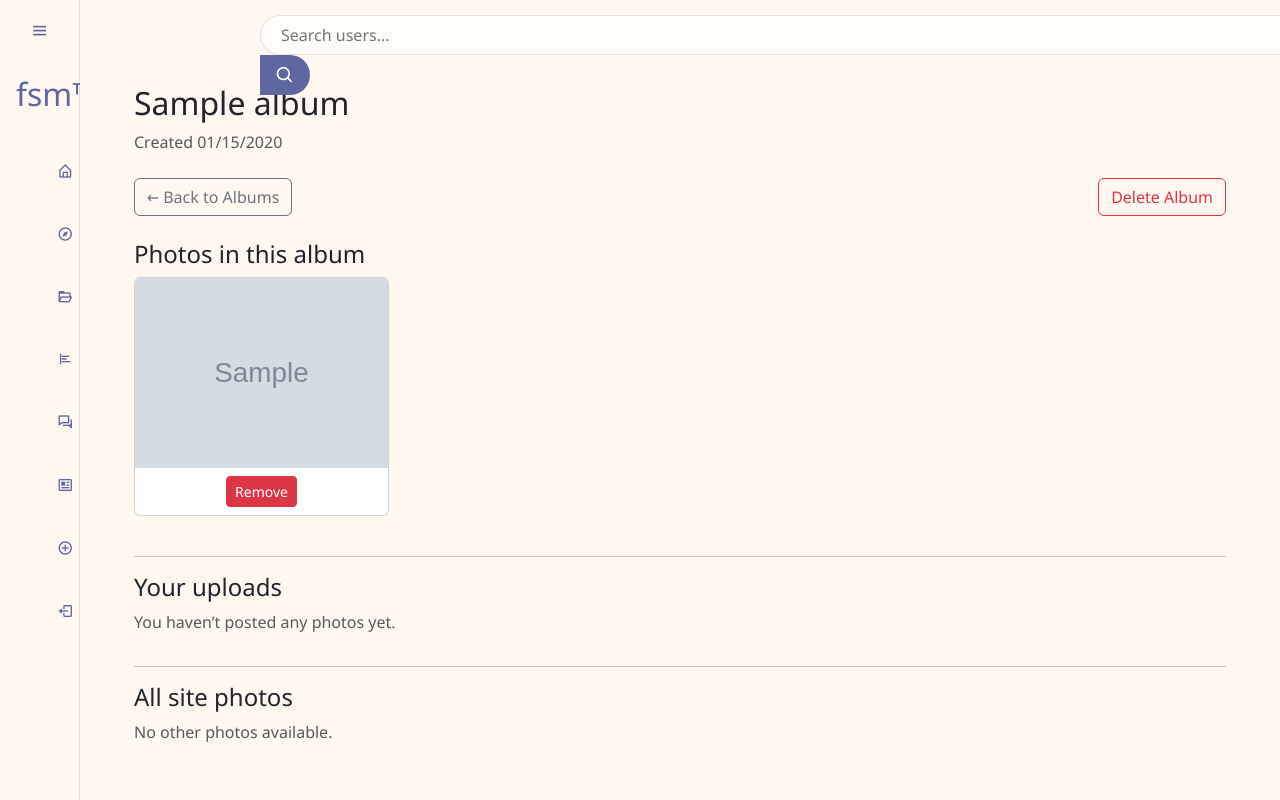
After one commit to niko-jandernal/fsm_website, a Django app: page /albums/1/ in a window 1280 px wide. The commit adds this page. Run offline with Django 5.2, Linux system fonts and the light colour scheme; a user stored in the database is signed in; tables that the repository leaves empty hold one stand-in row (values such as "Sample post"); grey boxes marked "Sample" are stand-in pictures.

Commit message:
added the albums functionality

```diff
--- a/mywebsite/models.py
+++ b/mywebsite/models.py
@@ -80,3 +80,13 @@ class Image(models.Model):
 
     def __str__(self):
         return f"Image {self.id}"
+
+
+class Album(models.Model):
+    owner = models.ForeignKey(User, on_delete=models.CASCADE, related_name='albums')
+    title = models.CharField(max_length=255)
+    created_at = models.DateTimeField(auto_now_add=True)
+    posts = models.ManyToManyField(Post, blank=True, related_name='albums')
+
+    def __str__(self):
+        return self.title
--- /dev/null
+++ b/mywebsite/templates/albums/detail.html
@@ -0,0 +1,79 @@
+{% extends "base.html" %} {% block title%} Album {% endblock %}
+{% block content %}
+<div class="container py-4">
+  <h2>{{ album.title }}</h2>
+  <p class="text-muted mb-4">
+    Created {{ album.created_at|date:"SHORT_DATE_FORMAT" }}
+  </p>
+    <div class="d-flex justify-content-between align-items-center mb-4">
+        <a href="{% url 'album_list' %}" class="btn btn-outline-secondary">← Back to Albums</a>
+        <a href="{% url 'album_delete' album.id %}" class="btn btn-outline-danger">Delete Album</a>
+    </div>
+
+  <h4>Photos in this album</h4>
+  {% if album_posts %}
+    <div class="row">
+      {% for post in album_posts %}
+        <div class="col-md-3 mb-4">
+          <div class="card">
+            <img src="{{ post.image.url }}"
+                 class="card-img-top"
+                 loading="lazy"
+                 alt="{{ post.caption }}">
+            <div class="card-body text-center p-2">
+              <a href="{% url 'remove_photo' album.id post.id %}"
+                 class="btn btn-sm btn-danger">
+                Remove
+              </a>
+            </div>
+          </div>
+        </div>
+      {% endfor %}
+    </div>
+  {% else %}
+    <p>No photos yet.</p>
+  {% endif %}
+
+  <hr>
+
+  <h4>Your uploads</h4>
+  <div class="row">
+    {% for photo in your_photos %}
+      <div class="col-md-3 mb-4">
+        <div class="card">
+          <img src="{{ photo.image.url }}" class="card-img-top">
+          <div class="card-body text-center">
+            <a href="{% url 'add_photo' album.id photo.id %}"
+               class="btn btn-outline-primary btn-sm">
+              Add to album
+            </a>
+          </div>
+        </div>
+      </div>
+    {% empty %}
+      <p class="text-muted">You haven’t posted any photos yet.</p>
+    {% endfor %}
+  </div>
+
+  <hr>
+
+  <h4>All site photos</h4>
+  <div class="row">
+    {% for photo in all_other_photos %}
+      <div class="col-md-3 mb-4">
+        <div class="card">
+          <img src="{{ photo.image.url }}" class="card-img-top">
+          <div class="card-body text-center">
+            <a href="{% url 'add_photo' album.id photo.id %}"
+               class="btn btn-outline-primary btn-sm">
+              Add to album
+            </a>
+          </div>
+        </div>
+      </div>
+    {% empty %}
+      <p class="text-muted">No other photos available.</p>
+    {% endfor %}
+  </div>
+</div>
+{% endblock %}
--- a/mywebsite/templates/base.html
+++ b/mywebsite/templates/base.html
@@ -1,17 +1,25 @@
+
 <!DOCTYPE html>
 <html lang="en">
+{% load static %}
 <head>
-    <meta charset="UTF-8">
-    <meta name="viewport" content="width=device-width, initial-scale=1.0">
-    <title>
-        {% block title %}
-            Fashion Social Media
-        {% endblock %}
-    </title>
-    <link rel="shortcut icon" type="image/x-icon" href="../static/img/icon.png" />
-    <link href='https://unpkg.com/boxicons@2.1.4/css/boxicons.min.css' rel='stylesheet'>
-    <link rel="stylesheet" href="../static/styles/style.css">
+  <meta charset="UTF-8">
+  <meta name="viewport" content="width=device-width, initial-scale=1">
+  <title>{% block title %}Fashion Social Media{% endblock %}</title>
+
+  <!-- Bootstrap v5.3.2 CSS -->
+  <link href="https://cdn.jsdelivr.net/npm/bootstrap@5.3.2/dist/css/bootstrap.min.css" rel="stylesheet">
+
+  <!-- Boxicons for icons -->
+  <link href="https://unpkg.com/boxicons@2.1.4/css/boxicons.min.css" rel="stylesheet">
+
+  <!-- Your custom styles -->
+  <link href="{% static 'styles/style.css' %}" rel="stylesheet">
+
+  <!-- Favicon -->
+  <link rel="shortcut icon" href="{% static 'img/icon.png' %}" type="image/x-icon">
 </head>
+
 
 <body>
     <div class="container">
@@ -53,6 +61,12 @@
                 <a href="{% url 'explore' %}" >
                     <i class='bx bx-compass'></i>
                     <span class="nav-item">Explore</span>
+                </a>
+            </li>
+            <li>
+                <a href="{% url 'album_list' %}">
+                    <i class='bx bx-folder-open'></i>
+                    <span class="nav-item">Albums</span>
                 </a>
             </li>
             <li>
--- a/mywebsite/templates/explore.html
+++ b/mywebsite/templates/explore.html
@@ -9,7 +9,7 @@
         }
         .image-grid img {
             width: 100%;
-            height: 400px;  /* Fixed height */
+            height: 400px;
             object-fit: cover;
             border-radius: 25px;
         }
--- a/mywebsite/urls.py
+++ b/mywebsite/urls.py
@@ -31,7 +31,19 @@ urlpatterns = [
     path('create_poll/', views.create_poll, name='create_poll'),
     path('view_polls/', view_polls, name='view_polls'),
     path('vote/<int:poll_id>/', views.vote, name='vote'),
-    path('add_comment/<int:poll_id>/', views.add_comment, name='add_comment')
+    path('add_comment/<int:poll_id>/', views.add_comment, name='add_comment'),
+
+    # path('albums/', views.album_list, name='album_list'),
+    # path('albums/create/', album_create, name='album_create'),
+    # path('albums/<int:album_id>/', album_detail, name='album_detail'),
+    # path('albums/<int:album_id>/add/<int:post_id>/', album_add_post, name='add_photo'),
+    # path('albums/<int:album_id>/remove/<int:post_id>/', album_remove_post, name='album_remove_post'),
+    path('albums/', views.album_list, name='album_list'),
+    path('albums/create/', views.album_create, name='album_create'),
+    path('albums/<int:album_id>/', views.album_detail, name='album_detail'),
+    path('albums/<int:album_id>/add/<int:post_id>/', views.album_add_photo, name='add_photo'),
+    path('albums/<int:album_id>/remove/<int:post_id>/', views.album_remove_post,   name='remove_photo'),
+    path('albums/<int:album_id>/delete/', views.album_delete, name='album_delete'),
 
 ] + static(settings.MEDIA_URL, document_root=settings.MEDIA_ROOT)
 
--- a/mywebsite/views.py
+++ b/mywebsite/views.py
@@ -7,6 +7,7 @@ from django.contrib import messages
 from django.contrib.auth import authenticate, login, logout
 from django.contrib.auth.decorators import login_required
 from django.contrib.auth.models import User
+from django.contrib.auth.mixins import LoginRequiredMixin
 from django.db.models import Q
 from django.http import JsonResponse
 from django.shortcuts import get_object_or_404
@@ -21,6 +22,8 @@ from .models import DiscussionComment
 from .models import DiscussionPost
 from .models import Poll, Choice
 from .models import Post, Vote
+from .models import Album
+from .forms import AlbumForm
 
 api_key = settings.NYT_API_KEY
 
@@ -297,3 +300,85 @@ def poll_detail(request, poll_id):
         'has_voted': has_voted
     }
     return render(request, 'view_polls.html', context)
+
+
+@login_required
+def album_list(request):
+    # 1) Show all albums owned by you
+    albums = request.user.albums.all().order_by('-created_at')
+    return render(request, 'albums/list.html', {'albums': albums})
+
+
+@login_required
+def album_create(request):
+    if request.method == 'POST':
+        form = AlbumForm(request.POST)
+        if form.is_valid():
+            album = form.save(commit=False)
+            album.owner = request.user
+            album.save()
+            return redirect('album_detail', album.id)
+    else:
+        form = AlbumForm()
+    return render(request, 'albums/form.html', {'form': form})
+
+
+@login_required
+def album_detail(request, album_id):
+    # only let the owner view their own album
+    album = get_object_or_404(Album, id=album_id, owner=request.user)
+
+    # photos already added
+    album_posts = album.posts.all().order_by('-date_posted')
+
+    # your uploads _not_ yet in this album
+    your_photos = (
+        Post.objects
+        .filter(user=request.user)
+        .exclude(id__in=album_posts.values_list('id', flat=True))
+        .order_by('-date_posted')
+    )
+
+    # other users' uploads _not_ yet in this album
+    all_other_photos = (
+        Post.objects
+        .exclude(user=request.user)
+        .exclude(id__in=album_posts.values_list('id', flat=True))
+        .order_by('-date_posted')
+    )
+
+    return render(request, 'albums/detail.html', {
+        'album': album,
+        'album_posts': album_posts,
+        'your_photos': your_photos,
+        'all_other_photos': all_other_photos,
+    })
+
+
+@login_required(login_url="login")
+def album_add_photo(request, album_id, post_id):
+    # only owner can add
+    album = get_object_or_404(Album, id=album_id, owner=request.user)
+    post = get_object_or_404(Post, id=post_id)
+    album.posts.add(post)
+    return redirect('album_detail', album.id)
+
+@login_required(login_url="login")
+def album_remove_post(request, album_id, post_id):
+    # get the album and make sure it belongs to the current user
+    album = get_object_or_404(Album, id=album_id, owner=request.user)
+    # get the post to remove
+    post  = get_object_or_404(Post, id=post_id)
+    # remove it from the album’s M2M
+    album.posts.remove(post)
+    # send you back to the album detail page
+    return redirect('album_detail', album_id=album.id)
+
+@login_required
+def album_delete(request, album_id):
+    alb = get_object_or_404(Album, id=album_id, owner=request.user)
+    if request.method == 'POST':
+        alb.delete()
+        return redirect('album_list')
+    # if GET, show a simple confirmation page
+    return render(request, 'albums/confirm_delete.html', {'album': alb})
```
Also changed, not shown: mywebsite/admin.py (+8 -0 lines), mywebsite/forms.py (+12 -0 lines), mywebsite/templates/albums/confirm_delete.html (added, +12 -0 lines), mywebsite/templates/albums/form.html (added, +17 -0 lines), mywebsite/templates/albums/list.html (added, +32 -0 lines).
